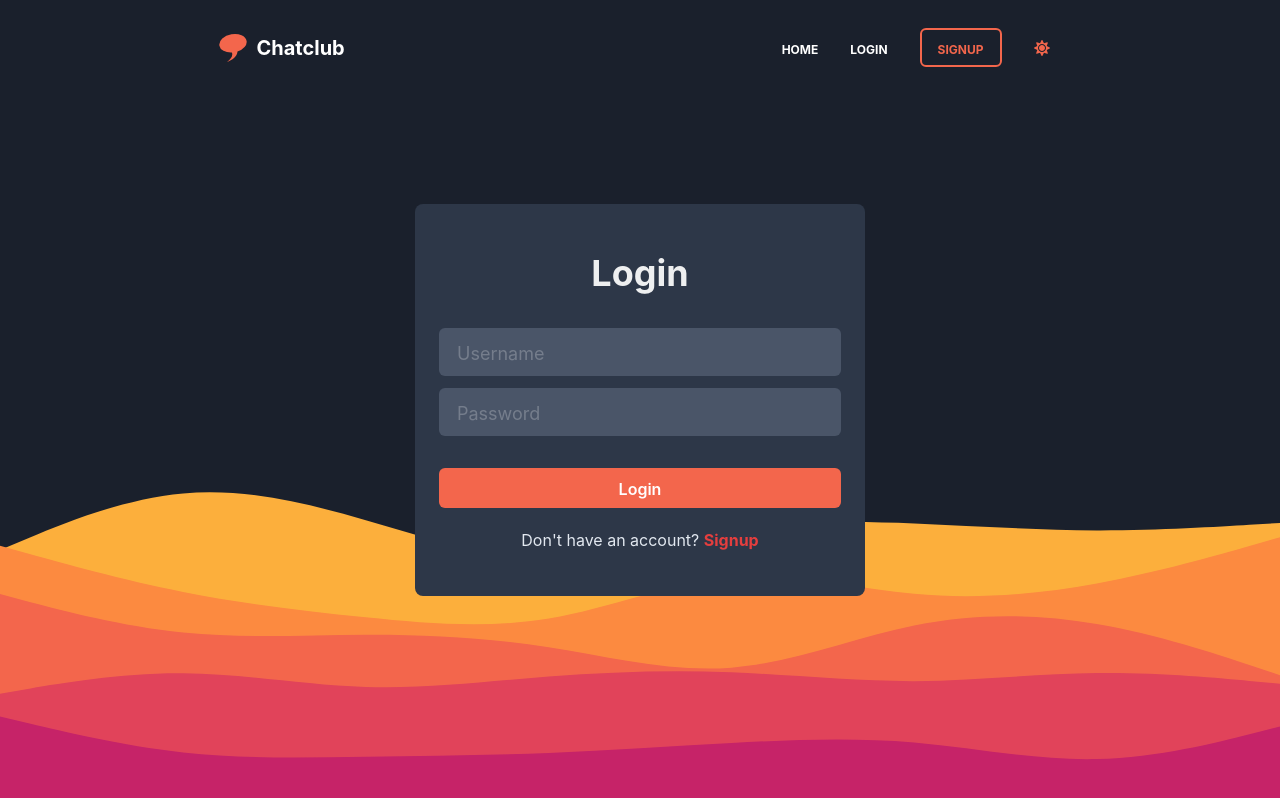
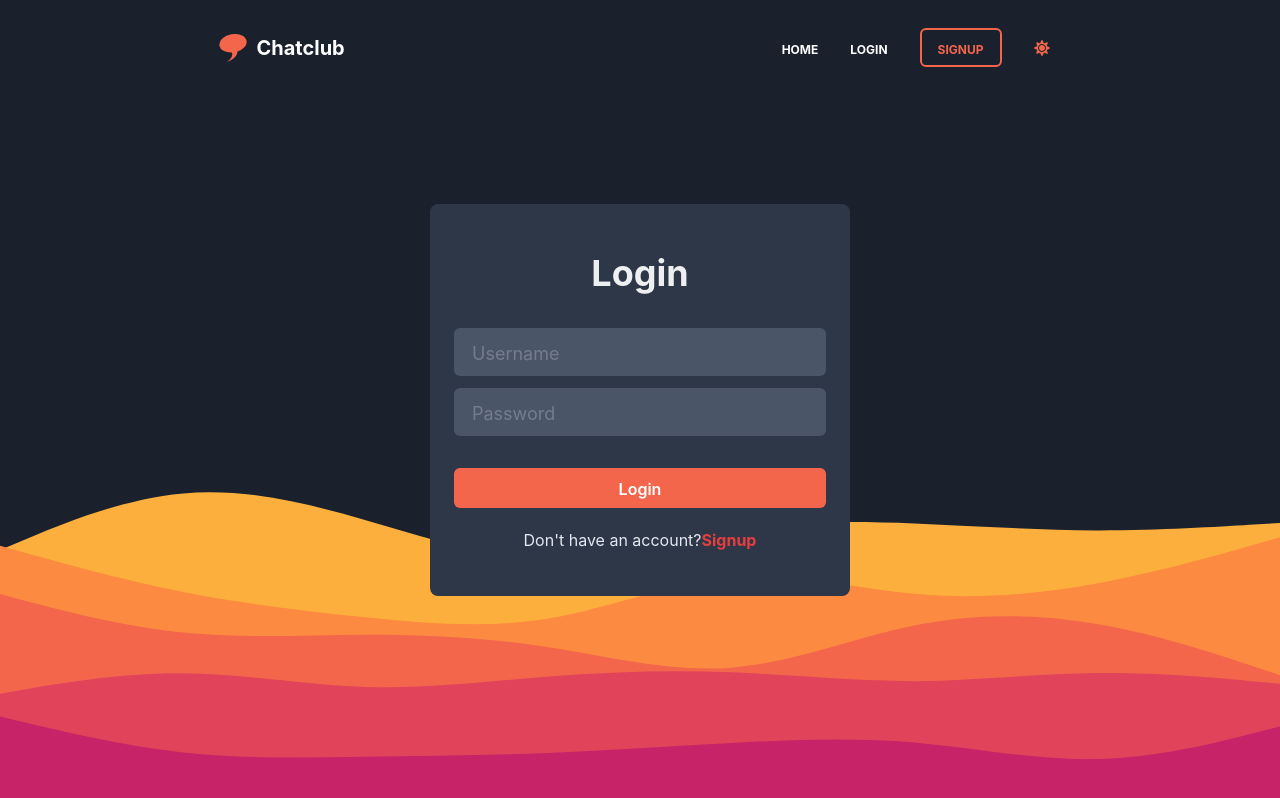
Before and after one commit to mrx7355608/chatapp-frontend, a React (Vite) app: page /login in a window 1280 px wide. Built offline with nearby package versions, Linux system fonts and the light colour scheme.

Commit message:
minor changes

```diff
--- a/src/Pages/Login.jsx
+++ b/src/Pages/Login.jsx
@@ -1,3 +1,4 @@
+/* eslint-disable react/no-unescaped-entities */
 /* eslint-disable object-curly-newline */
 import React from "react";
 import {
@@ -14,9 +15,9 @@ import { Link } from "react-router-dom";
 export default function Login() {
     const { colorMode } = useColorMode();
     return (
-        <Flex alignItems="center" justify="center" w="100vw" h="100vh">
+        <Flex alignItems="center" justify="center" w="100vw" minHeight="100vh">
             <Container
-                maxWidth="450px"
+                maxWidth="420px"
                 rounded="lg"
                 p="6"
                 bgColor={colorMode === "light" ? "gray.50" : "gray.700"}
@@ -56,7 +57,7 @@ export default function Login() {
                     color={colorMode === "light" ? "gray.700" : "gray.200"}
                     my="5"
                 >
-                    Don't have an account?{" "}
+                    Don't have an account?
                     <Text as="b" color="red.500">
                         <Link to="/signup">Signup</Link>
                     </Text>
```
